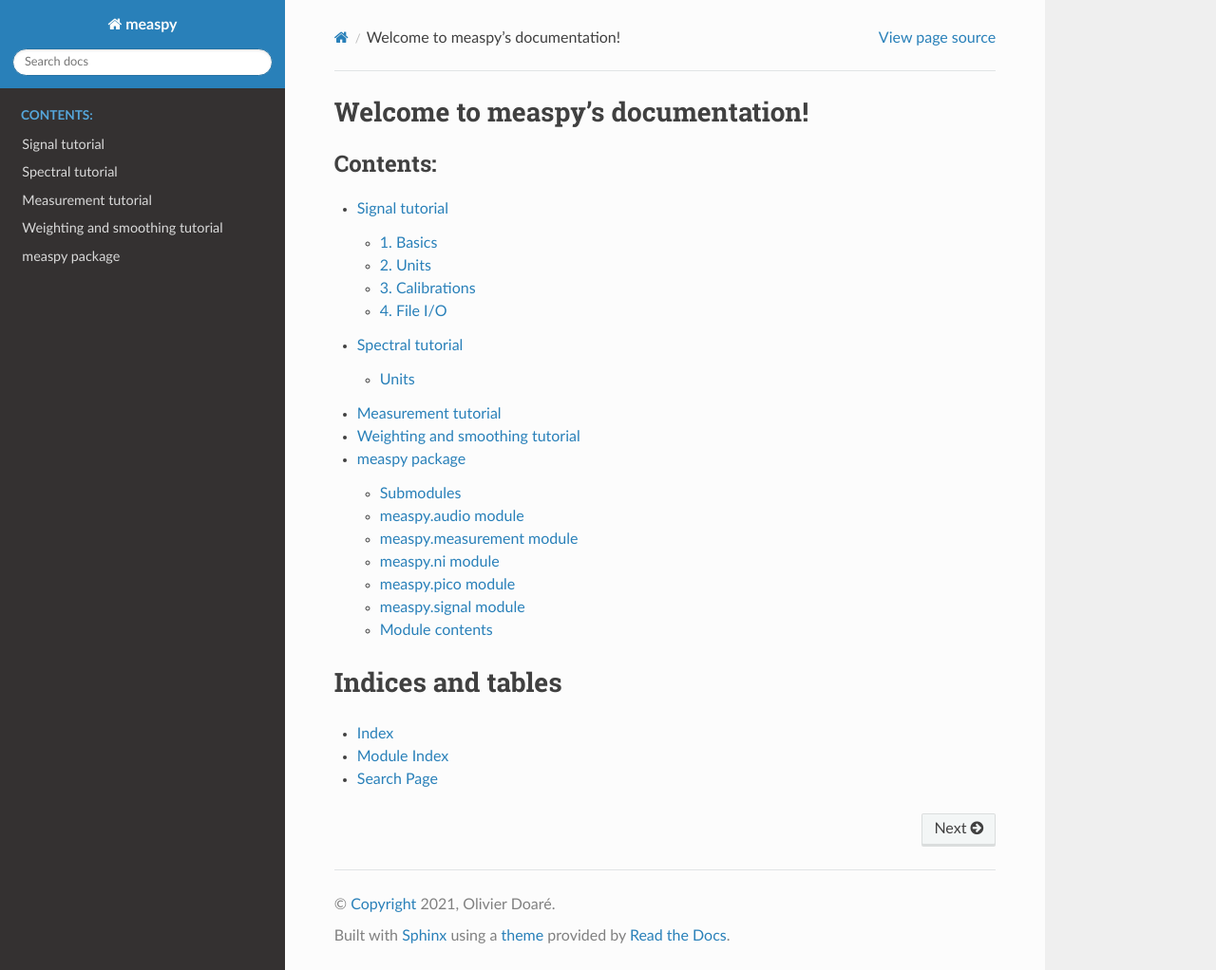
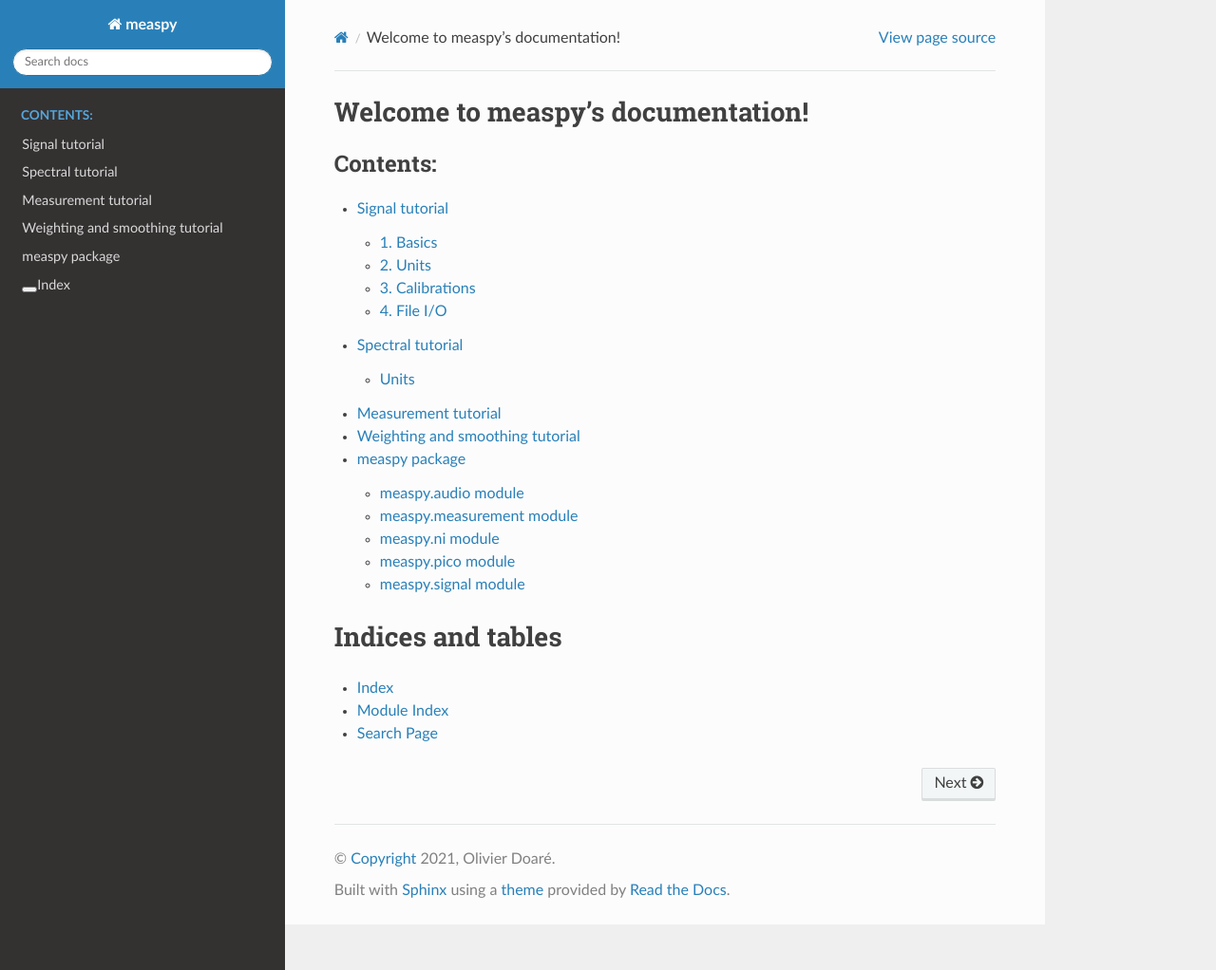
Before and after one commit to odoare/measpy, a Sphinx documentation site: the page built from sphinx/source/index.rst, in a window 1280 px wide and 1022 px high. Shown: the whole window at 95% size. Built offline with Sphinx 7.4.7 and the Read the Docs theme 2.0.0, drawn with Linux system fonts in a browser that asks for light colours.

Commit message:
Imporove sphinx doc

```diff
--- /dev/null
+++ b/sphinx/source/_templates/layout.html
@@ -0,0 +1,6 @@
+ {% extends "!layout.html" %}
+
+  {% block menu %}
+    {{ super() }}
+    <a href="genindex.html">Index</a>
+  {% endblock %}
--- a/sphinx/source/conf.py
+++ b/sphinx/source/conf.py
@@ -54,7 +54,7 @@
 # Add any paths that contain custom static files (such as style sheets) here,
 # relative to this directory. They are copied after the builtin static files,
 # so a file named "default.css" will overwrite the builtin "default.css".
-html_static_path = ['_static']
+# html_static_path = ['_static']
 
 html_context = {'github_user_name': 'odoare', 'github_repo_name': 'measpy','project_name': project}
 
--- a/sphinx/source/index.rst
+++ b/sphinx/source/index.rst
@@ -7,7 +7,7 @@
 ==================================
 
 .. toctree::
-   :maxdepth: 3
+   :maxdepth: 4
    :caption: Contents:
 
    Readme <README.md>
--- a/sphinx/source/measpy.rst
+++ b/sphinx/source/measpy.rst
@@ -1,8 +1,5 @@
 measpy package
 ==============
-
-Submodules
-----------
 
 measpy.audio module
 -------------------
@@ -29,7 +26,7 @@
    :show-inheritance:
 
 measpy.pico module
-----------------
+------------------
 
 .. automodule:: measpy.pico
    :members:
@@ -43,11 +40,3 @@
    :members:
    :undoc-members:
    :show-inheritance:
-
-Module contents
----------------
-
-.. automodule:: measpy
-   :members:
-   :undoc-members:
-   :show-inheritance:
```
Also changed, not shown: sphinx/source/modules.rst (deleted, +0 -7 lines).
